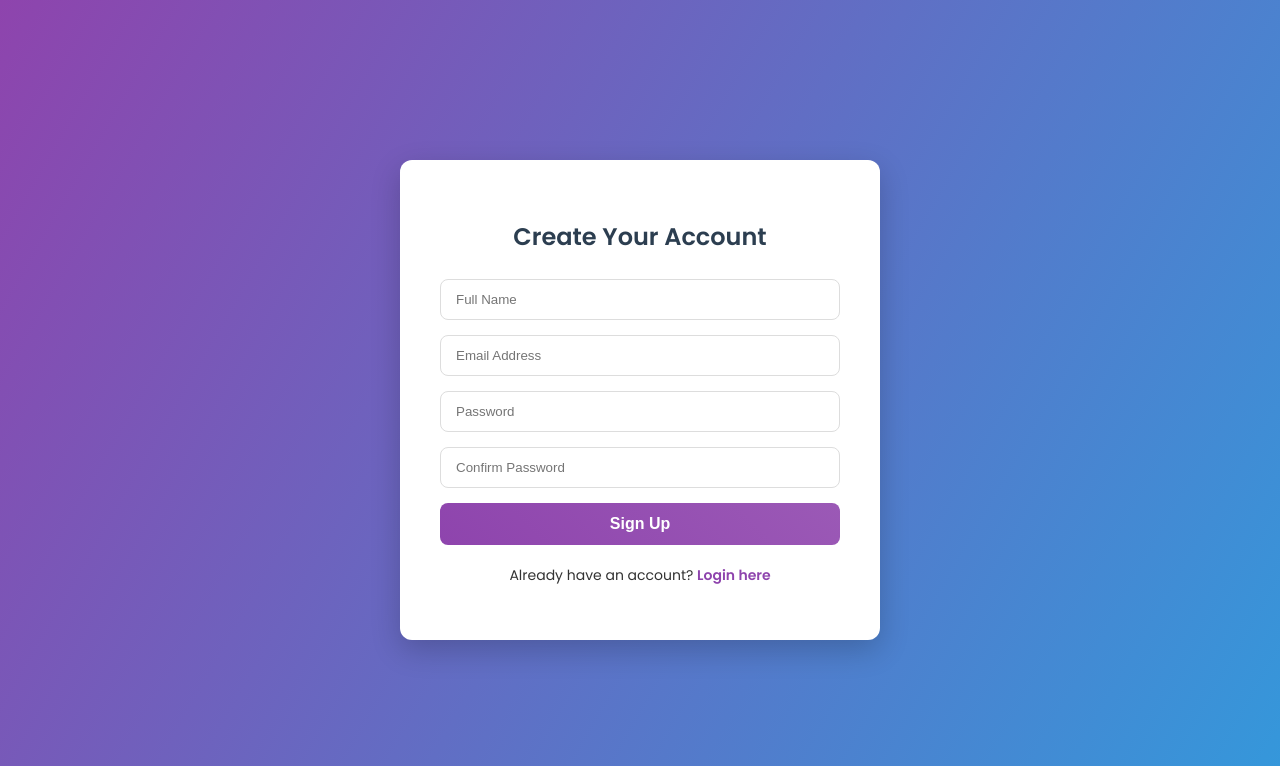
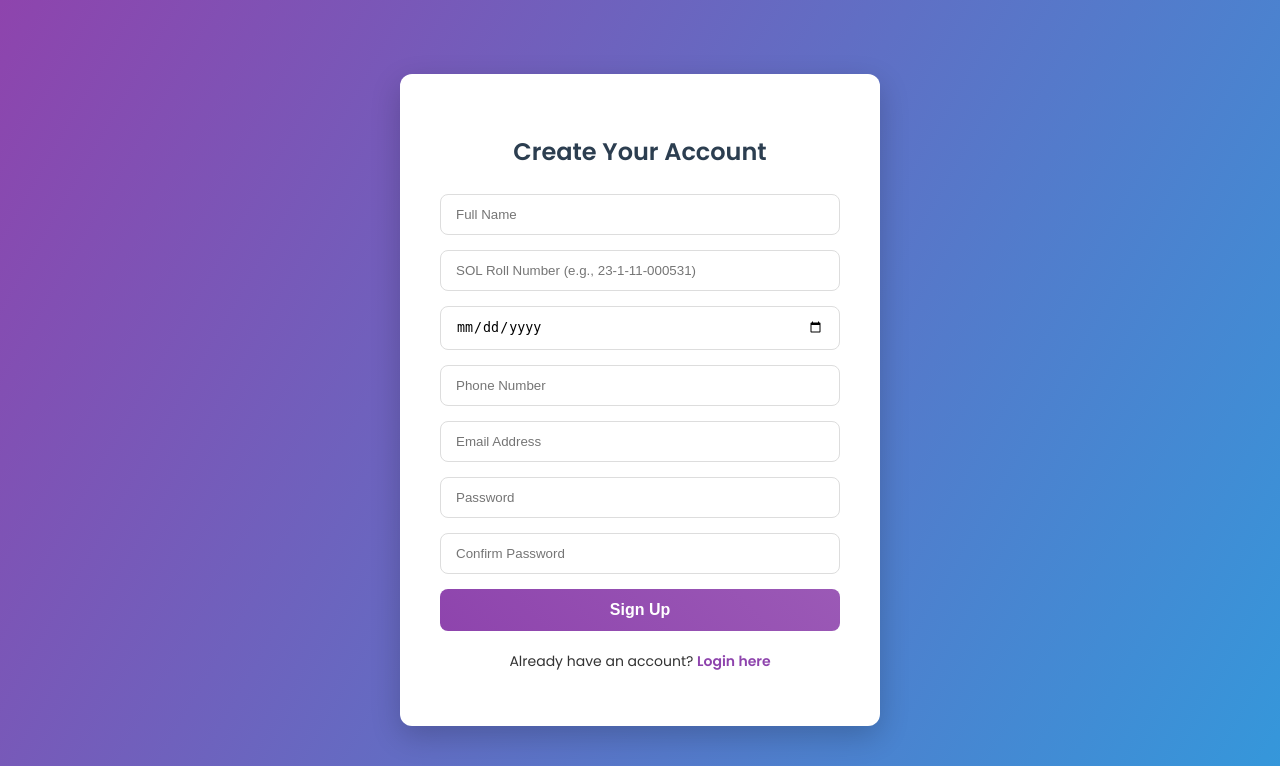
Before and after one commit to farhxnn/SmartAttendance, a Flask app: page /signup in a window 1280 px wide. Shown: the top 766 px of the page. Run offline with Flask 3, Linux system fonts and the light colour scheme.

Commit message:
Add detailed student signup fields and update attendance view

```diff
--- a/app.py
+++ b/app.py
@@ -28,7 +28,6 @@ ADMINS = {
 
 # ------------------ DECORATORS ------------------
 def student_required(f):
-    """Decorator to ensure a user is logged in as a student."""
     @wraps(f)
     def decorated_function(*args, **kwargs):
         if session.get('role') != 'student':
@@ -41,7 +40,6 @@ def student_required(f):
     return decorated_function
 
 def admin_required(f):
-    """Decorator to ensure a user is logged in as an admin."""
     @wraps(f)
     def decorated_function(*args, **kwargs):
         if session.get('role') != 'admin':
@@ -53,7 +51,6 @@ def admin_required(f):
 
 # ------------------ HELPER ------------------
 def distance(lat1, lon1, lat2, lon2):
-    """Haversine formula to calculate distance in meters"""
     R = 6371000
     phi1 = math.radians(lat1)
     phi2 = math.radians(lat2)
@@ -69,11 +66,14 @@ def distance(lat1, lon1, lat2, lon2):
 def home():
     return redirect(url_for('login'))
 
-# --------- STUDENT SIGNUP ----------
+# --------- STUDENT SIGNUP (UPDATED) ----------
 @app.route('/signup', methods=['GET', 'POST'])
 def signup():
     if request.method == 'POST':
         name = request.form.get('name')
+        sol_roll_no = request.form.get('sol_roll_no')
+        dob = request.form.get('dob')
+        phone_no = request.form.get('phone_no')
         email = request.form.get('email')
         password = request.form.get('password')
         confirm_password = request.form.get('confirm_password')
@@ -86,7 +86,10 @@ def signup():
             auth.create_user_with_email_and_password(email, password)
             db.child("users").child(email.replace('.', ',')).set({
                 "role": "student",
-                "name": name
+                "name": name,
+                "sol_roll_no": sol_roll_no,
+                "dob": dob,
+                "phone_no": phone_no
             })
             auth.sign_in_with_email_and_password(email, password)
             session['user'] = email
@@ -153,7 +156,7 @@ def dashboard():
     name = user_info.get("name") if user_info else session['user']
     return render_template('dashboard.html', user=name, role=session.get('role'))
 
-# --------- ADMIN DASHBOARD ----------
+# --------- ADMIN DASHBOARD (UPDATED)----------
 @app.route('/admin_dashboard')
 @admin_required
 def admin_dashboard():
@@ -161,47 +164,31 @@ def admin_dashboard():
     subject = session.get('subject')
     records = []
 
-    # Fetch records for the current QR session only
-    qr_session_key = session.get("current_qr") # This assumes you store a unique key on QR generation
-    if qr_session_key:
-        # A better way would be to fetch based on the date of the QR code generation
-        # For now, we'll stick to displaying all records for simplicity in this view
-        data = db.child("attendance").child(teacher_email.replace('.', ',')).child(subject).get().val()
-        if data:
-            records = list(data.values())
+    data = db.child("attendance").child(teacher_email.replace('.', ',')).child(subject).get().val()
+    if data:
+        records = list(data.values())
 
     qr_data = session.get("qr_data")
     return render_template('admin_dashboard.html', user=teacher_email, records=records, subject=subject, qr_data=qr_data)
 
 
-# --------- VIEW ATTENDANCE REPORT (NEW) ----------
+# --------- VIEW ATTENDANCE REPORT ----------
 @app.route('/view_attendance')
 @admin_required
 def view_attendance():
     teacher_email = session['user']
     subject = session.get('subject')
-
-    # Fetch all historical attendance data for this admin's subject
     all_records = db.child("attendance").child(teacher_email.replace('.', ',')).child(subject).get().val()
-
     daily_counts = defaultdict(int)
     if all_records:
         for record in all_records.values():
-            # Extract the date part from the ISO format timestamp
             record_date = datetime.fromisoformat(record['timestamp']).strftime('%Y-%m-%d')
             daily_counts[record_date] += 1
-
-    # Sort the data by date
     sorted_daily_counts = sorted(daily_counts.items())
-
-    # Prepare data for Chart.js
     chart_labels = [item[0] for item in sorted_daily_counts]
     chart_data = [item[1] for item in sorted_daily_counts]
 
-    return render_template('view_attendance.html',
-                           subject=subject,
-                           chart_labels=chart_labels,
-                           chart_data=chart_data)
+    return render_template('view_attendance.html', subject=subject, chart_labels=chart_labels, chart_data=chart_data)
 
 
 # --------- GENERATE QR CODE ----------
@@ -215,10 +202,6 @@ def generate_qr():
 
     teacher_email_db_key = session['user'].replace('.', ',')
     teacher_email_for_qr = session['user']
-
-    # We are not removing old data anymore to allow for historical reports
-    # db.child("attendance").child(teacher_email_db_key).child(subject).remove()
-
     qr_text = f"{teacher_email_for_qr}|{subject}"
     qr = qrcode.QRCode(box_size=10, border=4)
     qr.add_data(qr_text)
@@ -232,7 +215,7 @@ def generate_qr():
 
     return redirect(url_for('admin_dashboard'))
 
-# --------- MARK ATTENDANCE VIA QR (UPDATED WITH GEOLOCATION) ----------
+# --------- MARK ATTENDANCE VIA QR (UPDATED) ----------
 @app.route('/mark_attendance_qr', methods=['POST'])
 @student_required
 def mark_attendance_qr():
@@ -244,11 +227,9 @@ def mark_attendance_qr():
     lat = float(data.get("latitude"))
     lon = float(data.get("longitude"))
 
-    # 1. Check if student is within campus radius
     if distance(lat, lon, CAMPUS_LAT, CAMPUS_LON) > CAMPUS_RADIUS_METERS:
         return jsonify({"message": "You are outside the campus. Attendance not marked."}), 403
 
-    # 2. If inside campus, proceed with QR validation and marking
     try:
         teacher_email, subject = qr_data.split("|")
         teacher_email_db = teacher_email.replace('.', ',')
@@ -257,8 +238,16 @@ def mark_attendance_qr():
 
     try:
         student_email = session['user']
+        student_email_db_key = student_email.replace('.', ',')
+
+        user_details = db.child("users").child(student_email_db_key).get().val()
+        if not user_details:
+            return jsonify({"message": "Could not find your student profile."}), 404
+
+        student_name = user_details.get("name", "N/A")
+        student_sol_roll_no = user_details.get("sol_roll_no", "N/A")
+
         attendance_path = db.child("attendance").child(teacher_email_db).child(subject)
-
         existing_records = attendance_path.order_by_child('email').equal_to(student_email).get().val()
 
         if existing_records:
@@ -268,6 +257,8 @@ def mark_attendance_qr():
                      return jsonify({"message": "Attendance already marked for today's session."}), 400
 
         attendance_path.push({
+            "name": student_name,
+            "sol_roll_no": student_sol_roll_no,
             "email": student_email,
             "timestamp": datetime.now().isoformat(),
             "latitude": lat,
@@ -280,7 +271,7 @@ def mark_attendance_qr():
         print(f"Error during QR attendance marking: {e}")
         return jsonify({"message": "A server error occurred."}), 500
 
-# --------- DOWNLOAD ATTENDANCE EXCEL ----------
+# --------- DOWNLOAD ATTENDANCE EXCEL (UPDATED)----------
 @app.route('/download_attendance')
 @admin_required
 def download_attendance():
@@ -295,6 +286,11 @@ def download_attendance():
         return redirect(url_for('admin_dashboard'))
 
     df = pd.DataFrame(list(data.values()))
+
+    # Reorder columns for a cleaner report
+    if 'sol_roll_no' in df.columns and 'name' in df.columns:
+        df = df[['sol_roll_no', 'name', 'timestamp', 'email', 'latitude', 'longitude']]
+
     buffer = io.BytesIO()
     df.to_excel(buffer, index=False, engine='openpyxl')
     buffer.seek(0)
--- a/templates/signup.html
+++ b/templates/signup.html
@@ -118,6 +118,9 @@
 
         <form method="POST">
             <input type="text" name="name" placeholder="Full Name" required>
+            <input type="text" id="sol-roll-no" name="sol_roll_no" placeholder="SOL Roll Number (e.g., 23-1-11-000531)" pattern="[0-9]{2}-[0-9]{1}-[0-9]{2}-[0-9]{6}" title="Format: 23-1-11-000531" maxlength="14" required>
+            <input type="date" name="dob" placeholder="Date of Birth" required>
+            <input type="tel" name="phone_no" placeholder="Phone Number" required>
             <input type="email" name="email" placeholder="Email Address" required>
             <input type="password" name="password" placeholder="Password" required>
             <input type="password" name="confirm_password" placeholder="Confirm Password" required>
@@ -126,5 +129,28 @@
 
         <p>Already have an account? <a href="{{ url_for('login') }}">Login here</a></p>
     </div>
+
+    <script>
+        // Automatic hyphen formatting for SOL Roll Number
+        const rollNoInput = document.getElementById('sol-roll-no');
+        rollNoInput.addEventListener('input', function (e) {
+            let value = e.target.value.replace(/\D/g, ''); // Remove all non-digit characters
+            let formattedValue = '';
+
+            if (value.length > 0) {
+                formattedValue += value.substring(0, 2);
+            }
+            if (value.length > 2) {
+                formattedValue += '-' + value.substring(2, 3);
+            }
+            if (value.length > 3) {
+                formattedValue += '-' + value.substring(3, 5);
+            }
+            if (value.length > 5) {
+                formattedValue += '-' + value.substring(5, 11);
+            }
+            e.target.value = formattedValue;
+        });
+    </script>
 </body>
 </html>
```
Also changed, not shown: templates/admin_dashboard.html (+5 -4 lines).
